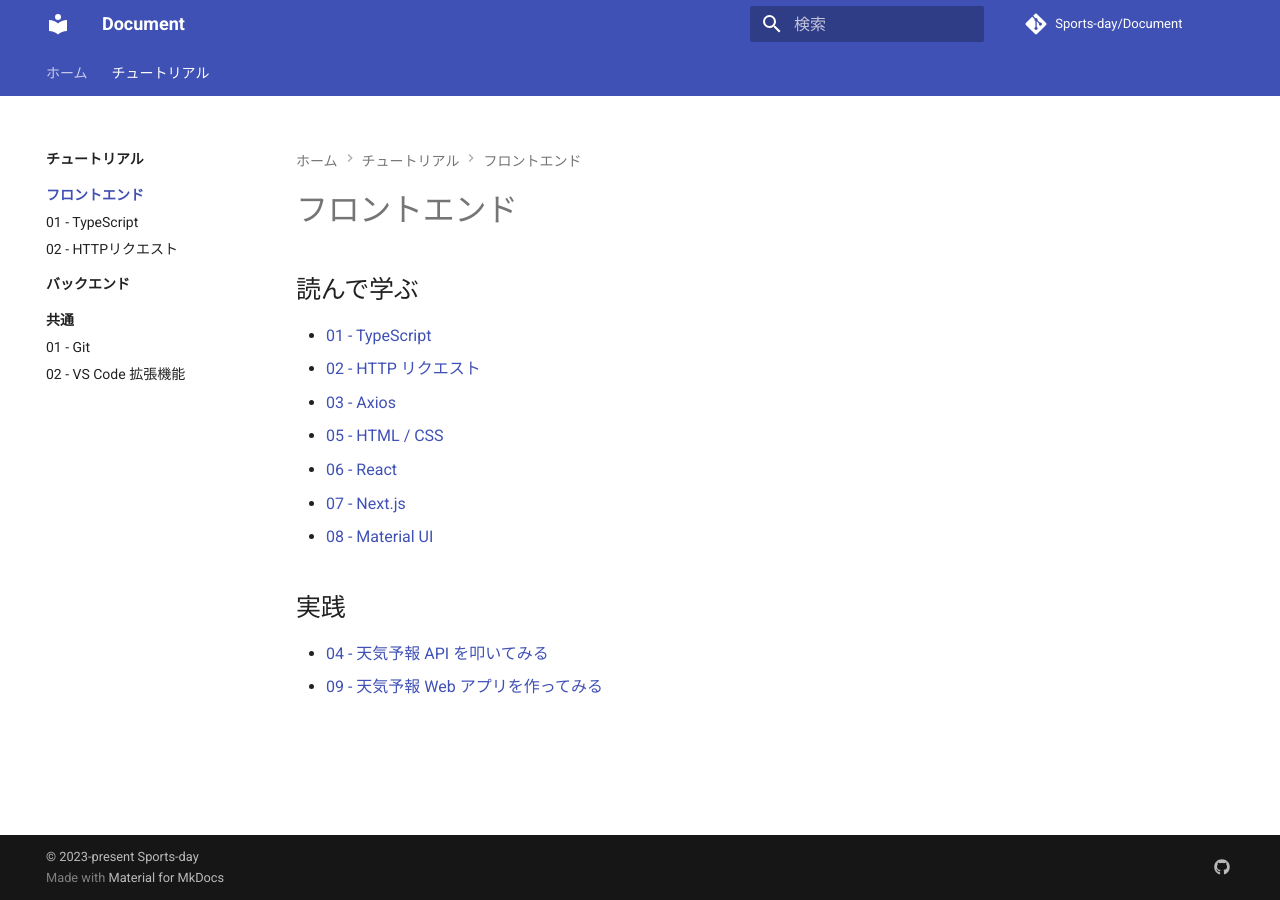
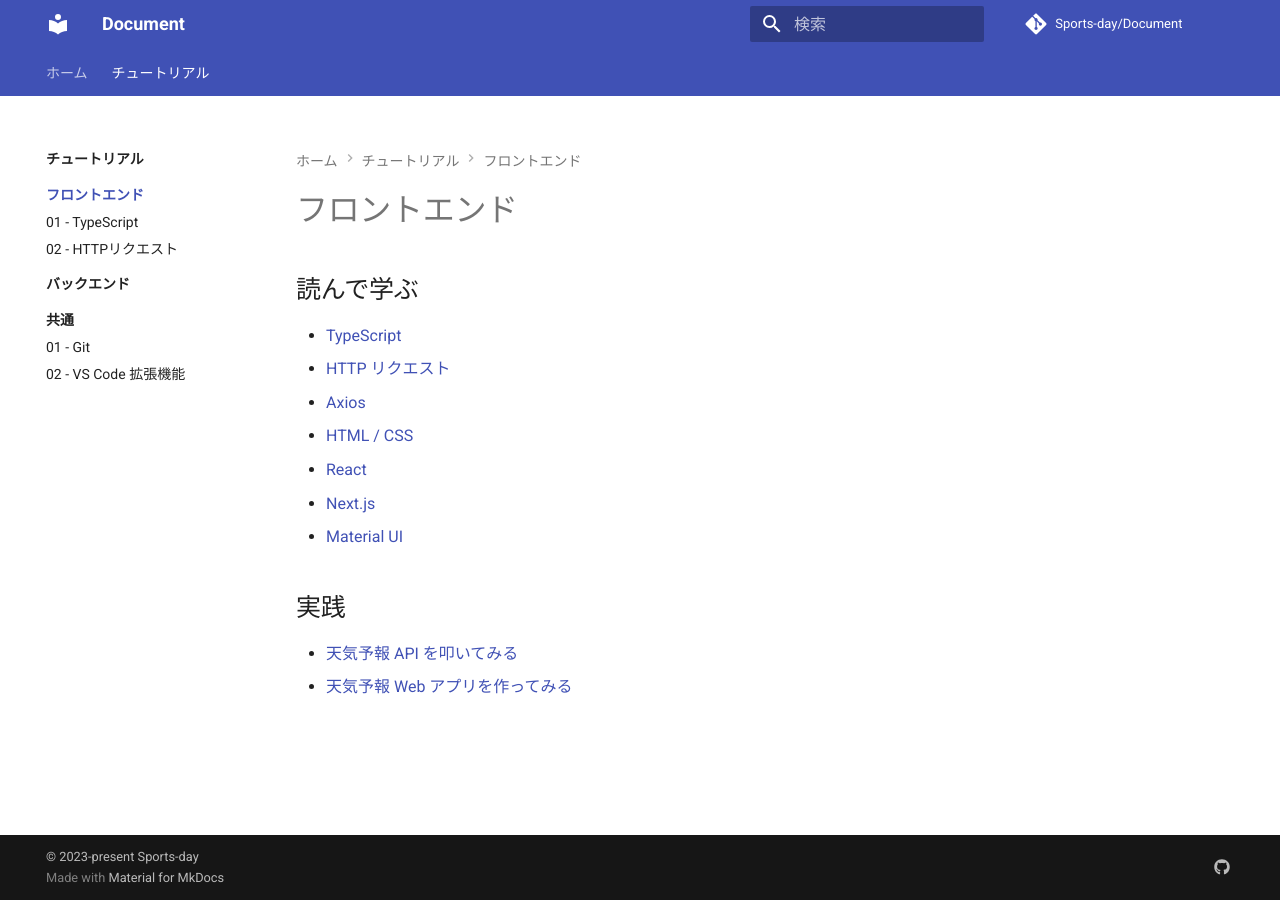
Before and after one commit to Sports-day/Document, an MkDocs documentation site: the page built from docs/tutorial/frontend/index.md, in a window 1280 px wide. Built offline with MkDocs 1.6.1 and Material for MkDocs 9.7.7, drawn with Linux system fonts in a browser that asks for light colours; comment, search, counter and statistics services are not loaded.

Commit message:
change: remove prefix number

```diff
--- a/docs/tutorial/frontend/index.md
+++ b/docs/tutorial/frontend/index.md
@@ -2,15 +2,15 @@
 
 ## 読んで学ぶ
 
-- [01 - TypeScript](01-typescript/index.md)
-- [02 - HTTP リクエスト](02-http-request/index.md)
-- [03 - Axios](03-axios/index.md)
-- [05 - HTML / CSS](05-basic-html-css/index.md)
-- [06 - React](06-react/index.md)
-- [07 - Next.js](07-nextjs/index.md)
-- [08 - Material UI](08-material-ui/index.md)
+- [TypeScript](01-typescript/index.md)
+- [HTTP リクエスト](02-http-request/index.md)
+- [Axios](03-axios/index.md)
+- [HTML / CSS](05-basic-html-css/index.md)
+- [React](06-react/index.md)
+- [Next.js](07-nextjs/index.md)
+- [Material UI](08-material-ui/index.md)
 
 ## 実践
 
-- [04 - 天気予報 API を叩いてみる](04-request-weather-api/index.md)
-- [09 - 天気予報 Web アプリを作ってみる](09-build-weather-forecast-app/index.md)
+- [天気予報 API を叩いてみる](04-request-weather-api/index.md)
+- [天気予報 Web アプリを作ってみる](09-build-weather-forecast-app/index.md)
```
Also changed, not shown: docs/tutorial/common/index.md (+2 -2 lines).
